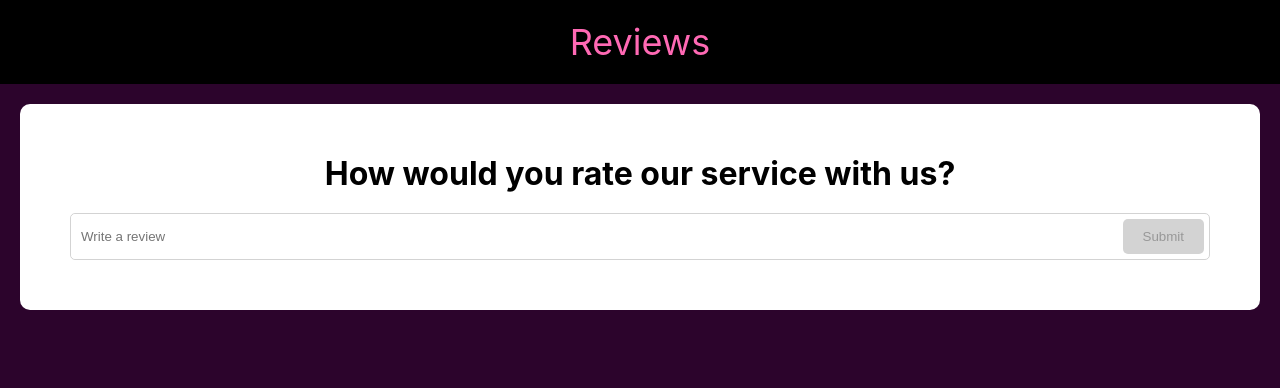
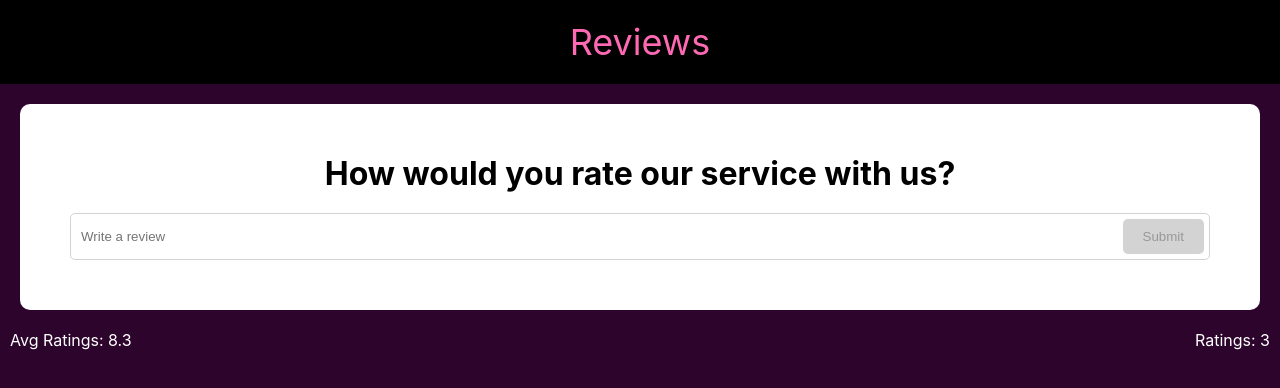
Before and after one commit to oscar-ct/react-reviews, a React (Create React App) app: page / in a window 1280 px wide. Shown: the top 388 px of the page. Built offline with nearby package versions, Linux system fonts and the light colour scheme.

Commit message:
feat: setup provider for context, created average ratings and added to Appjs

```diff
--- a/src/App.js
+++ b/src/App.js
@@ -2,14 +2,19 @@
 import './App.css';
 import Header from "./components/Header";
 import ReviewForm from "./components/ReviewForm";
+import ReviewStats from "./components/ReviewStats";
+import {ReviewProvider} from "./context/ReviewsContext";
 
 
 function App() {
     return (
-        <>
-            <Header/>
-            <ReviewForm/>
-        </>
+        <ReviewProvider>
+            <>
+                <Header/>
+                <ReviewForm/>
+                <ReviewStats/>
+            </>
+        </ReviewProvider>
   );
 }
 
--- a/src/components/ReviewStats.jsx
+++ b/src/components/ReviewStats.jsx
@@ -1,16 +1,21 @@
+
+import {useContext} from "react";
 import ReviewContext from "../context/ReviewsContext";
-import {useContext} from "react";
 
 function ReviewStats () {
-
     const { reviews } = useContext(ReviewContext);
 
+    let average = reviews.reduce(function(acc, cur) {
+        return acc + cur.rating / reviews.length;
+    }, 0);
 
+    average = average.toFixed(1).replace(/[.,]0$/, '');
 
 
     return (
-        <div>
-
+        <div className="review-stats">
+            <div>Avg Ratings: {average}</div>
+            <div>Ratings: {reviews.length}</div>
         </div>
     )
 }
--- a/src/index.css
+++ b/src/index.css
@@ -63,3 +63,9 @@ code {
   color: red;
   font-weight: bold;
 }
+.review-stats {
+  margin: 10px;
+  display: flex;
+  justify-content: space-between;
+  color: white;
+}
```
